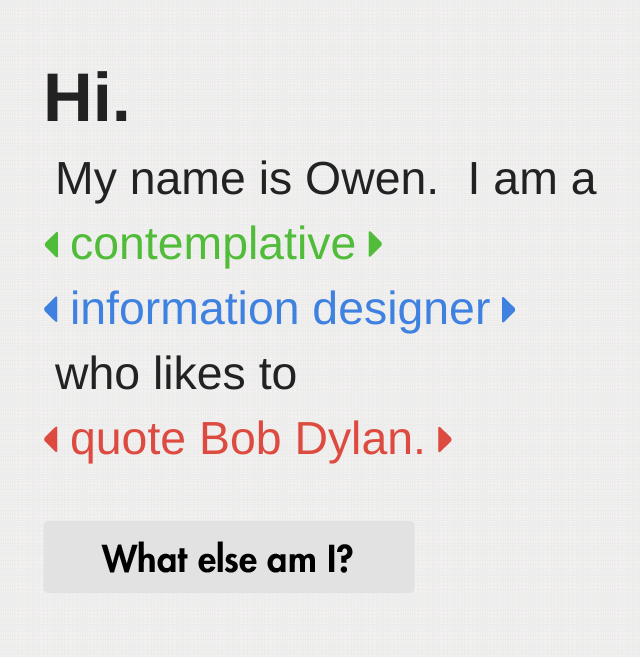
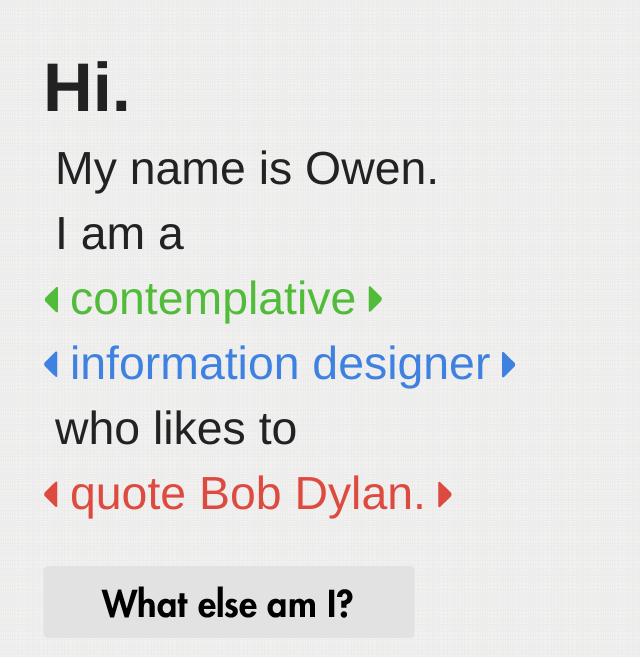
Before and after one commit to oherterich/owenherterich-web3, a PHP site: page / in a window 1280 px wide. Shown: the top 657 px of the page, without its empty margins (117-757 px from the left). Run offline with PHP 8.4, Linux system fonts and the light colour scheme.

Commit message:
stylistic changes

```diff
--- a/hw1/code/css/main.css
+++ b/hw1/code/css/main.css
@@ -106,7 +106,7 @@
  }
 
  section {
-    margin: 50px 0;
+    margin: 40px 0;
  }
 
  h1 {
--- a/hw1/code/index.html
+++ b/hw1/code/index.html
@@ -14,7 +14,7 @@
         <div id = "wrapper">
             <section id="main">
                 <h1>Hi.</h1>
-                <h3>My name is Owen.</h3>
+                <h3>My name is Owen.</h3> <br/>
                 <h3>I am a</h3>
                 <article id="adjective">
                     <button id="adLeft" onclick="changeAdjective(this)" src="img/buttons/adLeft.png"></button><h3 id = "adjectiveWord"></h3><button id="adRight" onclick="changeAdjective(this)" src="img/buttons/adRight.png"></button>
```
